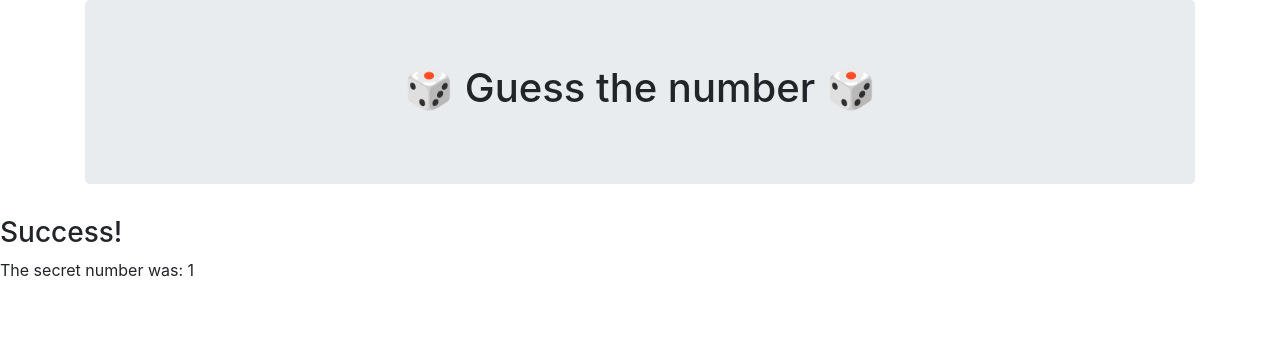
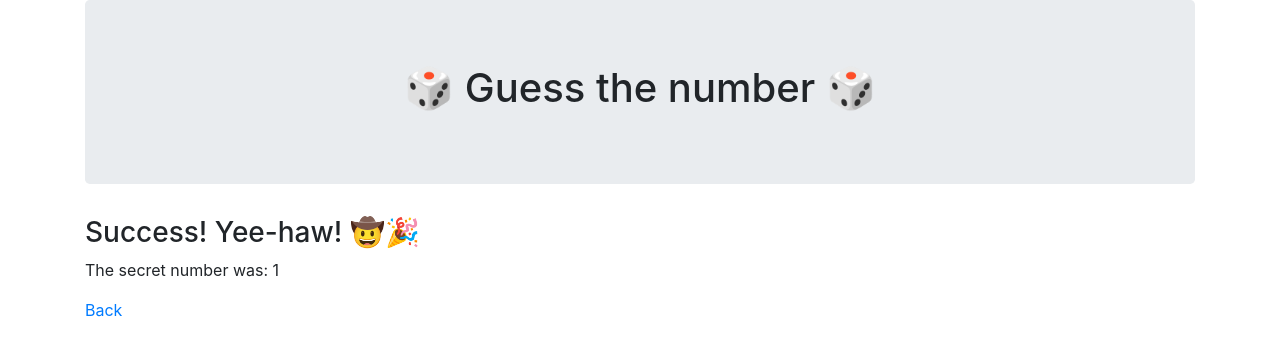
Before and after one commit to jesusenlanet/guess-the-number, a Flask app: template templates/success.html in a window 1280 px wide. Shown: the top 356 px of the page. Run offline with Flask 2, Linux system fonts and the light colour scheme; the template is opened without the code that fills it: most values are stand-ins (such as "Sample title", 1, 10 or a date in 2020).

Commit message:
HTML and README update

```diff
--- a/templates/failure.html
+++ b/templates/failure.html
@@ -2,7 +2,8 @@
 {% block title %}Failure{% endblock title %}
 
 {% block content %}
-    <div class="container"><h3>Failure!</h3>
+    <div class="container">
+        <h3>Failure!</h3>
         <img src="/static/img/thinking.gif" alt="Continue thinking">
 
         {% if secret_number > guess %}
--- a/templates/success.html
+++ b/templates/success.html
@@ -2,6 +2,10 @@
 {% block title %}Success{% endblock title %}
 
 {% block content %}
-    <h3>Success!</h3>
-    <p>The secret number was: {{secret_number}}</p>
+    <div class="container">
+        <h3>Success! Yee-haw! 🤠🎉</h3>
+        <p>The secret number was: {{secret_number}}</p>
+
+        <div class=""><a href="/">Back</a></div>
+    </div>
 {% endblock content %}
```
Also changed, not shown: README.md, 1 other file.
